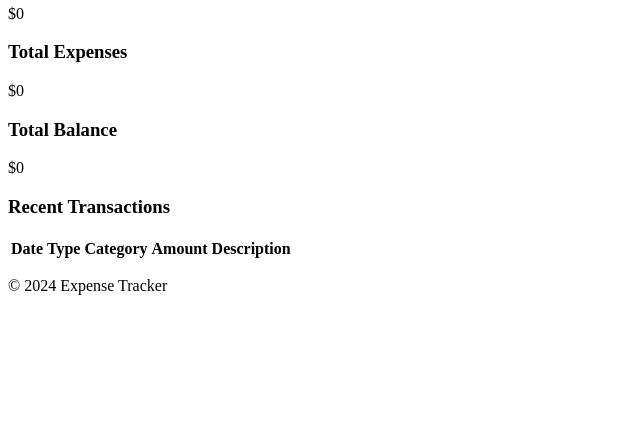
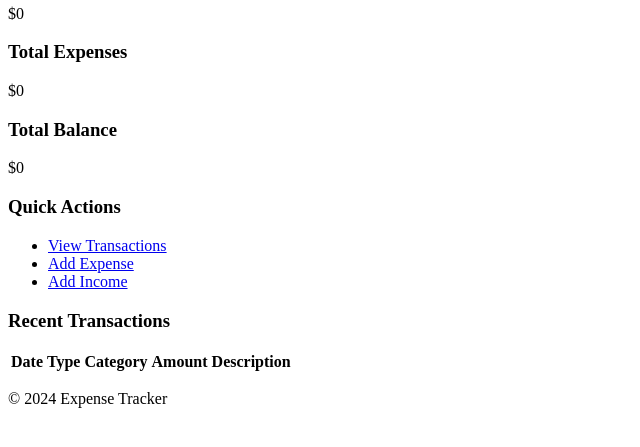
Before and after one commit to AnuragKale27/expensetracker, a Flask app: page /dashboard in a window 1280 px wide. Shown: the part 137-584 px from the top of the page, without its empty margins (0-640 px from the left). Run offline with Flask 3, Linux system fonts and the light colour scheme; a user stored in the database is signed in; data comes from the database, SQL or seed files in the repository; both versions use the stored data as it was after the commit; lists and menus that the app fills with data are empty.

Commit message:
added add expense/income and view transaction features

```diff
--- a/app.py
+++ b/app.py
@@ -146,5 +146,64 @@
 
     return render_template('reset_password.html', username=username)
 
+@app.route('/view_transactions')
+def view_transactions():
+    if 'user_id' not in session:
+        return redirect(url_for('home'))
+
+    conn = get_db_connection()
+    transactions = conn.execute("SELECT * FROM transactions WHERE user_id = ? ORDER BY date DESC", (session['user_id'],)).fetchall()
+    conn.close()
+
+    return render_template('view_transactions.html', transactions=transactions)
+
+@app.route('/add_expense', methods=['GET', 'POST'])
+def add_expense():
+    if 'user_id' not in session:
+        return redirect(url_for('home'))
+
+    if request.method == 'POST':
+        amount = request.form['amount']
+        category = request.form['category']
+        description = request.form['description']
+        user_id = session['user_id']
+
+        # Insert the expense into the database
+        conn = get_db_connection()
+        conn.execute("INSERT INTO transactions (user_id, type, category, amount, date, description) VALUES (?, 'expense', ?, ?, datetime('now'), ?)",
+                     (user_id, category, amount, description))
+        conn.commit()
+        conn.close()
+
+        # Redirect to the dashboard or a success page
+        return redirect(url_for('dashboard'))
+
+    return render_template('add_expense.html')
+
+@app.route('/add_income', methods=['GET', 'POST'])
+def add_income():
+    if 'user_id' not in session:
+        return redirect(url_for('home'))
+
+    if request.method == 'POST':
+        amount = request.form['amount']
+        category = request.form['category']
+        description = request.form['description']
+        user_id = session['user_id']
+
+        # Insert the income into the database
+        conn = get_db_connection()
+        conn.execute("INSERT INTO transactions (user_id, type, category, amount, date, description) VALUES (?, 'income', ?, ?, datetime('now'), ?)",
+                     (user_id, category, amount, description))
+        conn.commit()
+        conn.close()
+
+        # Redirect to the dashboard or a success page
+        return redirect(url_for('dashboard'))
+
+    return render_template('add_income.html')
+
+
+
 if __name__ == '__main__':
     app.run(debug=True)
--- a/templates/dashboard.html
+++ b/templates/dashboard.html
@@ -32,6 +32,16 @@
             </div>
         </div>
 
+        <!-- New Links Section -->
+        <div class="actions">
+            <h3>Quick Actions</h3>
+            <ul>
+                <li><a href="{{ url_for('view_transactions') }}">View Transactions</a></li>
+                <li><a href="{{ url_for('add_expense') }}">Add Expense</a></li>
+                <li><a href="{{ url_for('add_income') }}">Add Income</a></li>
+            </ul>
+        </div>
+
         <h3>Recent Transactions</h3>
         <table>
             <thead>
```
Also changed, not shown: templates/view_transactions.html (+49 -0 lines), database/expense_tracker.db.
